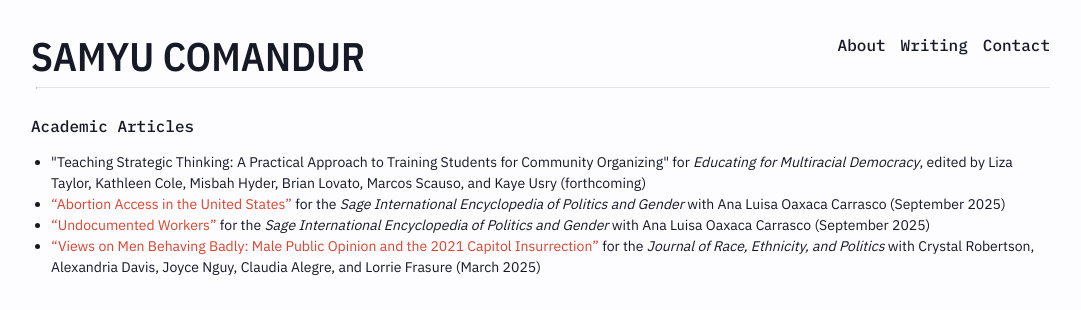
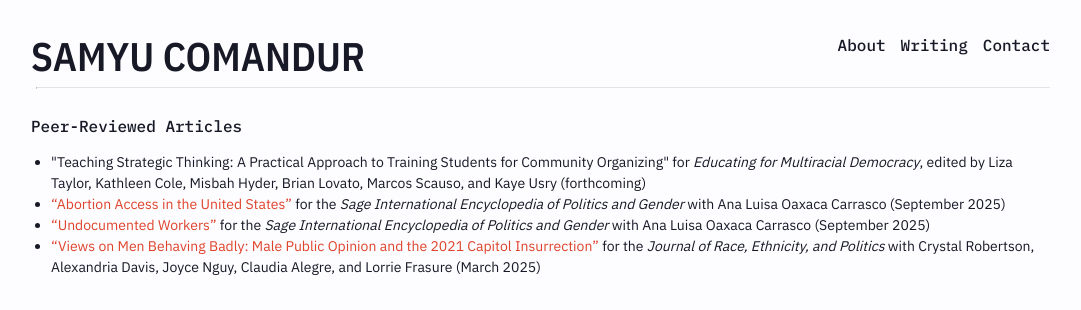
Before and after one commit to samyuc/samyuc.github.io, a Jekyll site: the page built from writing.html, in a window 1280 px wide. Shown: the top 310 px of the page, without its empty margins (97-1178 px from the left). Built offline with Jekyll 4.4.1, drawn with Linux system fonts in a browser that asks for light colours.

Commit message:
added efmd

```diff
--- a/writing.html
+++ b/writing.html
@@ -1,7 +1,7 @@
 ---
 layout: default
 ---
-<section>Academic Articles</section>
+<section>Peer-Reviewed Articles</section>
 <ul><dl>
 <dt><li> "Teaching Strategic Thinking: A Practical Approach to Training Students for
 Community Organizing" for <i>Educating for Multiracial Democracy</i>, edited by Liza Taylor, Kathleen Cole, Misbah Hyder, Brian Lovato, Marcos Scauso, and Kaye Usry (forthcoming)</li>
```
